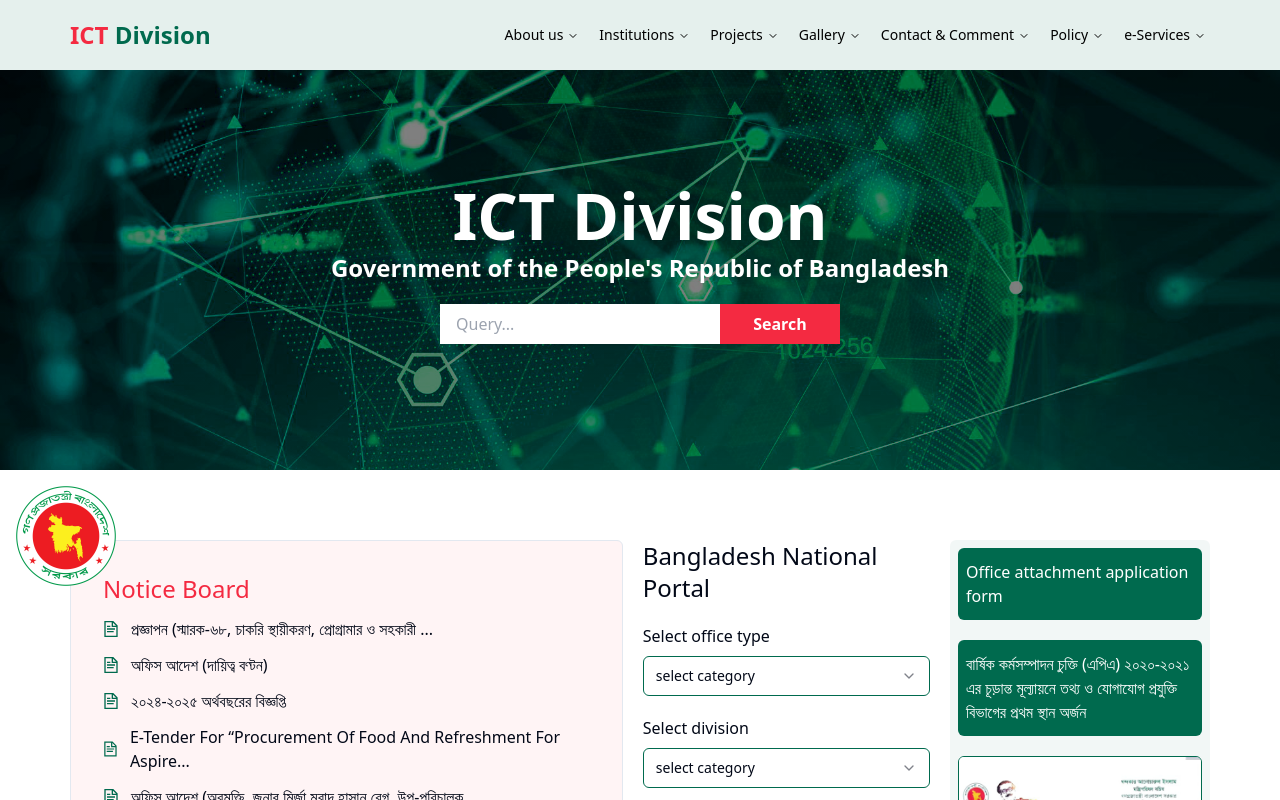
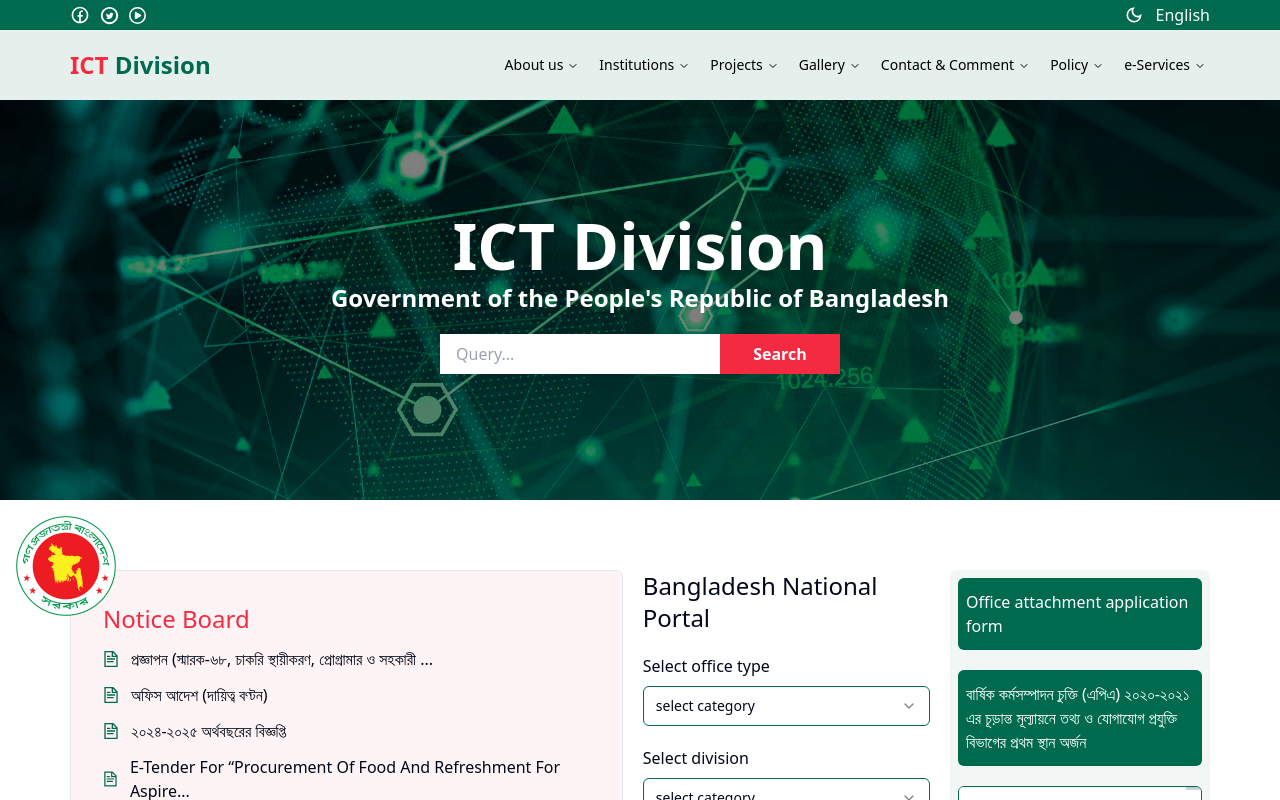
Before and after one commit to shiningsudipto/ict-division, a React (Vite) app: page / in a window 1280 px wide. Shown: the top 800 px of the page. Built offline with nearby package versions, Linux system fonts and the light colour scheme.

Commit message:
sub menu bar added

```diff
--- a/src/components/shared/Navbar.tsx
+++ b/src/components/shared/Navbar.tsx
@@ -25,6 +25,14 @@
   projectMenu,
   servicesMenu,
 } from "@/utils/menuLinks";
+
+import { RiFacebookCircleLine } from "react-icons/ri";
+import { TiSocialTwitterCircular } from "react-icons/ti";
+import { FaRegCirclePlay } from "react-icons/fa6";
+
+import { MdOutlineDarkMode } from "react-icons/md";
+import { MdOutlineLightMode } from "react-icons/md";
+import { useState } from "react";
 
 const menuLinks = [
   {
@@ -167,7 +175,49 @@
 ];
 
 const Navbar = () => {
+  const [darkMode, setDarkMode] = useState(false);
+  const [isEnglish, setEnglish] = useState(false);
   return (
+    <>
+      <div className="h-[30px] flex items-center justify-between bg-primary-foreground text-white md:px-[70px] px-5">
+        <div className="flex items-center gap-x-2 text-white">
+          <RiFacebookCircleLine className="text-[20px] cursor-pointer hover:text-primary" />{" "}
+          <TiSocialTwitterCircular className="text-[23px] cursor-pointer hover:text-primary" />{" "}
+          <FaRegCirclePlay className="text-[17px] cursor-pointer hover:text-primary" />
+        </div>
+        <div className="flex items-center gap-x-3">
+          <div>
+            {darkMode ? (
+              <MdOutlineLightMode
+                onClick={() => setDarkMode(!darkMode)}
+                className="text-[20px] cursor-pointer hover:text-primary"
+              />
+            ) : (
+              <MdOutlineDarkMode
+                onClick={() => setDarkMode(!darkMode)}
+                className="text-[20px] cursor-pointer hover:text-primary"
+              />
+            )}
+          </div>
+          <div>
+            {isEnglish ? (
+              <p
+                onClick={() => setEnglish(!isEnglish)}
+                className="cursor-pointer hover:text-primary"
+              >
+                বাংলা
+              </p>
+            ) : (
+              <p
+                onClick={() => setEnglish(!isEnglish)}
+                className="cursor-pointer hover:text-primary"
+              >
+                English
+              </p>
+            )}
+          </div>
+        </div>
+      </div>
       <div className="w-full h-[70px] bg-primary-foreground/10 text-black flex items-center justify-between md:px-[70px] px-5">
         <p className="font-bold text-2xl">
           <span className="text-primary">ICT</span>{" "}
@@ -208,7 +258,8 @@
                                     </AccordionTrigger>
                                     <AccordionContent>
                                       <ul>
-                                      {subMenu.links.map((link, linkIndex) => (
+                                        {subMenu.links.map(
+                                          (link, linkIndex) => (
                                             <li key={linkIndex}>
                                               <Link
                                                 to={link.href}
@@ -217,7 +268,8 @@
                                                 {link.label}
                                               </Link>
                                             </li>
-                                      ))}
+                                          )
+                                        )}
                                       </ul>
                                     </AccordionContent>
                                   </AccordionItem>
@@ -226,7 +278,10 @@
                                 <ul>
                                   {subMenu.links.map((link, linkIndex) => (
                                     <li key={linkIndex}>
-                                    <Link to={link.href} className="block py-1">
+                                      <Link
+                                        to={link.href}
+                                        className="block py-1"
+                                      >
                                         {link.label}
                                       </Link>
                                     </li>
@@ -271,6 +326,7 @@
           </ul>
         </div>
       </div>
+    </>
   );
 };
 
```
Lines whose indentation alone changed are shown as unchanged.
